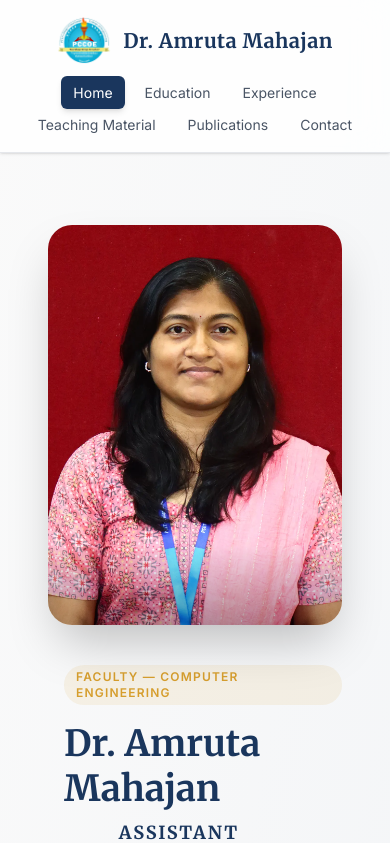
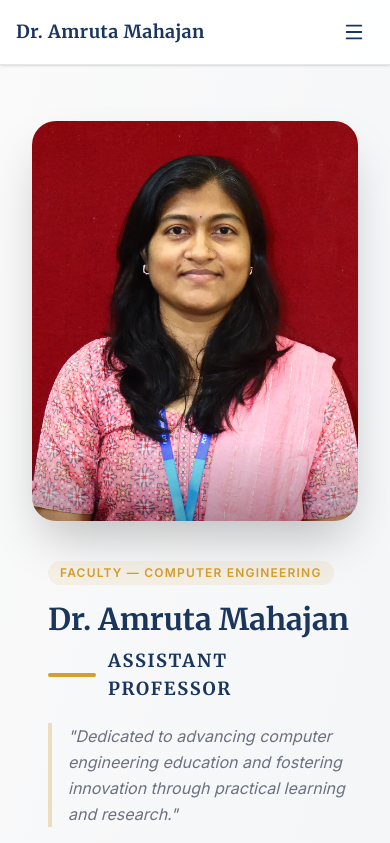
Before and after one commit to aavishkarchaudhari/Dr.-Amruta-Mahajan-Portfolio, a React (Vite) app: page / in a window 390 px wide. Shown: the top 843 px of the page. Built offline with nearby package versions, Linux system fonts and the light colour scheme.

Commit message:
feat: enhance Navbar with mobile support and improve Contact and Home pages

```diff
--- a/src/components/Navbar.jsx
+++ b/src/components/Navbar.jsx
@@ -1,42 +1,132 @@
-import { NavLink } from 'react-router-dom';
-import pccoelogo from '../assets/PCCOE-Pune-Logo.png';
+import { useState, useEffect, useRef } from 'react';
+import { NavLink, useLocation } from 'react-router-dom';
+import { Menu, X } from 'lucide-react';
+
+const NAV_LINKS = [
+  { to: '/', label: 'Home' },
+  { to: '/education', label: 'Education' },
+  { to: '/experience', label: 'Experience' },
+  { to: '/teaching', label: 'Teaching Material' },
+  { to: '/publications', label: 'Publications' },
+  { to: '/contact', label: 'Contact' },
+];
 
 const Navbar = () => {
+  const [menuOpen, setMenuOpen] = useState(false);
+  const location = useLocation();
+  const menuRef = useRef(null);
+
+  // Close menu on route change
+  useEffect(() => {
+    setMenuOpen(false);
+  }, [location]);
+
+  // Close menu on outside click
+  useEffect(() => {
+    const handleClickOutside = (e) => {
+      if (menuRef.current && !menuRef.current.contains(e.target)) {
+        setMenuOpen(false);
+      }
+    };
+    if (menuOpen) {
+      document.addEventListener('mousedown', handleClickOutside);
+    }
+    return () => document.removeEventListener('mousedown', handleClickOutside);
+  }, [menuOpen]);
+
+  // Prevent body scroll when menu is open
+  useEffect(() => {
+    document.body.style.overflow = menuOpen ? 'hidden' : '';
+    return () => { document.body.style.overflow = ''; };
+  }, [menuOpen]);
+
   const linkClass = ({ isActive }) =>
     `px-3 py-2 rounded-md text-sm font-medium transition-all duration-300 ${isActive
       ? 'bg-primary text-white shadow-md'
       : 'text-gray-600 hover:text-primary hover:bg-secondary/50'
     }`;
 
+  const mobileLinkClass = ({ isActive }) =>
+    `block w-full px-5 py-3.5 rounded-xl text-base font-medium transition-all duration-200 ${isActive
+      ? 'bg-primary text-white shadow-md'
+      : 'text-gray-700 hover:bg-secondary/60 hover:text-primary'
+    }`;
+
   return (
-    <nav className="sticky top-0 z-50 backdrop-blur-lg bg-white/80 border-b border-gray-200 shadow-sm">
-      <div className="max-w-6xl mx-auto px-4 sm:px-6 lg:px-8">
-        <div className="flex flex-col md:flex-row justify-between items-center py-4">
+    <>
+      <nav
+        ref={menuRef}
+        className="sticky top-0 z-50 backdrop-blur-lg bg-white/90 border-b border-gray-200 shadow-sm"
+      >
+        <div className="max-w-6xl mx-auto px-4 sm:px-6 lg:px-8">
+          <div className="flex items-center justify-between h-16 md:h-auto md:py-4">
 
-          {/* Logo / Name Area */}
-          <div className="flex items-center mb-4 md:mb-0">
-            <NavLink to="/" className="flex items-center">
-              <img src={pccoelogo} alt="PCCoE Logo" className="h-12 w-auto mr-3 object-contain" />
-              <div>
-                <h2 className="text-xl md:text-2xl font-bold text-primary tracking-wide leading-tight hover:text-primary/80 transition-colors">
+            {/* Logo / Name */}
+            <NavLink to="/" className="flex items-center gap-2 min-w-0">
+              <div className="min-w-0">
+                <h2 className="text-lg md:text-2xl font-bold text-primary tracking-wide leading-tight hover:text-primary/80 transition-colors truncate">
                   Dr. Amruta Mahajan
                 </h2>
               </div>
             </NavLink>
+
+            {/* Desktop Nav Links */}
+            <ul className="hidden md:flex flex-wrap justify-center gap-2 md:gap-4">
+              {NAV_LINKS.map((link) => (
+                <li key={link.to}>
+                  <NavLink to={link.to} className={linkClass} end={link.to === '/'}>
+                    {link.label}
+                  </NavLink>
+                </li>
+              ))}
+            </ul>
+
+            {/* Mobile Hamburger Button */}
+            <button
+              onClick={() => setMenuOpen((prev) => !prev)}
+              className="md:hidden flex items-center justify-center w-10 h-10 rounded-xl text-primary hover:bg-secondary/50 transition-colors duration-200 flex-shrink-0"
+              aria-label={menuOpen ? 'Close menu' : 'Open menu'}
+              aria-expanded={menuOpen}
+            >
+              {menuOpen ? <X size={22} /> : <Menu size={22} />}
+            </button>
+
           </div>
+        </div>
 
-          {/* Navigation Links */}
-          <ul className="flex flex-wrap justify-center gap-2 md:gap-4">
-            <li><NavLink to="/" className={linkClass}>Home</NavLink></li>
-            <li><NavLink to="/education" className={linkClass}>Education</NavLink></li>
-            <li><NavLink to="/experience" className={linkClass}>Experience</NavLink></li>
-            <li><NavLink to="/teaching" className={linkClass}>Teaching Material</NavLink></li>
-            <li><NavLink to="/publications" className={linkClass}>Publications</NavLink></li>
-            <li><NavLink to="/contact" className={linkClass}>Contact</NavLink></li>
-          </ul>
+        {/* Mobile Dropdown Menu */}
+        <div
+          className={`md:hidden overflow-hidden transition-all duration-300 ease-in-out ${menuOpen ? 'max-h-[500px] opacity-100' : 'max-h-0 opacity-0'
+            }`}
+        >
+          <div className="px-4 pb-5 pt-2 bg-white/95 backdrop-blur-md border-t border-gray-100">
+            <ul className="flex flex-col gap-1.5">
+              {NAV_LINKS.map((link) => (
+                <li key={link.to}>
+                  <NavLink
+                    to={link.to}
+                    className={mobileLinkClass}
+                    end={link.to === '/'}
+                    onClick={() => setMenuOpen(false)}
+                  >
+                    {link.label}
+                  </NavLink>
+                </li>
+              ))}
+            </ul>
+          </div>
         </div>
-      </div>
-    </nav>
+      </nav>
+
+      {/* Backdrop overlay for mobile */}
+      {menuOpen && (
+        <div
+          className="fixed inset-0 z-40 bg-black/20 backdrop-blur-sm md:hidden"
+          onClick={() => setMenuOpen(false)}
+          aria-hidden="true"
+        />
+      )}
+    </>
   );
 };
 
--- a/src/pages/Contact.jsx
+++ b/src/pages/Contact.jsx
@@ -25,7 +25,7 @@ const Contact = () => {
             <div>
               <p className="text-sm font-bold text-gray-400 uppercase tracking-wider mb-1">Phone</p>
               <a href="tel:+918983002525" className="text-lg font-semibold text-gray-800 hover:text-primary transition-colors">
-                +91 - 8983 00 2525
+                +91 8983 00 2525
               </a>
             </div>
           </div>
@@ -36,7 +36,7 @@ const Contact = () => {
             </div>
             <div>
               <p className="text-sm font-bold text-gray-400 uppercase tracking-wider mb-1">Email</p>
-              <a href="mailto:amruta.mahajan@pccoepune.org" className="text-lg font-semibold text-gray-800 hover:text-primary transition-colors">
+              <a href="https://mail.google.com/mail/?view=cm&fs=1&to=amruta.mahajan@pccoepune.org" target="_blank" rel="noopener noreferrer" className="text-base sm:text-lg font-semibold text-gray-800 hover:text-primary transition-colors break-all">
                 amruta.mahajan@pccoepune.org
               </a>
             </div>
@@ -125,7 +125,7 @@ const Contact = () => {
       </div>
 
       {/* Campus Map Section */}
-      <div className="mt-16 bg-white p-4 rounded-2xl shadow-sm border border-gray-100 h-[400px] w-full overflow-hidden">
+      <div className="mt-16 bg-white p-4 rounded-2xl shadow-sm border border-gray-100 h-[280px] sm:h-[350px] md:h-[400px] w-full overflow-hidden">
         <iframe
           src="https://www.google.com/maps/embed?pb=!1m18!1m12!1m3!1d3780.273183570222!2d73.75945141525492!3d18.65082108733285!2m3!1f0!2f0!3f0!3m2!1i1024!2i768!4f13.1!3m3!1m2!1s0x3bc2b9e76c8fa205%3A0x1b210131915734fd!2sPimpri%20Chinchwad%20College%20Of%20Engineering%20(PCCOE)!5e0!3m2!1sen!2sin!4v1680000000000!5m2!1sen!2sin"
           width="100%"
--- a/src/pages/Home.jsx
+++ b/src/pages/Home.jsx
@@ -4,7 +4,7 @@ import profilePhoto from '../assets/DrAmrutaMahajan.webp';
 
 const Home = () => {
   return (
-    <section className="min-h-[80vh] flex flex-col animate-fade-in py-10 px-8 md:px-16">
+    <section className="min-h-[80vh] flex flex-col animate-fade-in py-6 px-4 sm:px-8 md:px-16">
 
       {/* Top Section: Photo (left) + Details (right) */}
       <div className="flex flex-col md:flex-row gap-10 items-center mb-12">
@@ -29,12 +29,9 @@ const Home = () => {
             Faculty — Computer Engineering
           </span>
 
-          <h1 className="text-4xl md:text-5xl font-bold mb-2 text-primary leading-tight">
+          <h1 className="text-3xl sm:text-4xl md:text-5xl font-bold mb-2 text-primary leading-tight">
             Dr. Amruta Mahajan
           </h1>
-          {/* <h1 className="text-4xl md:text-5xl font-bold mb-4 text-primary leading-tight">
-            Abhishek Mahajan
-          </h1> */}
 
           {/* Decorative divider */}
           <div className="flex items-center gap-3 mb-5">
@@ -48,11 +45,11 @@ const Home = () => {
             "Dedicated to advancing computer engineering education and fostering innovation through practical learning and research."
           </p>
 
-          <div className="flex flex-wrap gap-4">
-            <Link to="/education" className="flex items-center bg-primary text-white px-6 py-3 rounded-xl hover:bg-primary/90 transition-all duration-200 shadow-md hover:shadow-lg hover:-translate-y-0.5">
+          <div className="flex flex-wrap gap-3">
+            <Link to="/education" className="flex items-center bg-primary text-white px-5 py-2.5 rounded-xl hover:bg-primary/90 transition-all duration-200 shadow-md hover:shadow-lg hover:-translate-y-0.5 text-sm sm:text-base">
               View Credentials <ChevronRight size={18} className="ml-2" />
             </Link>
-            <Link to="/publications" className="flex items-center border-2 border-primary text-primary px-6 py-3 rounded-xl hover:bg-primary hover:text-white transition-all duration-200">
+            <Link to="/publications" className="flex items-center border-2 border-primary text-primary px-5 py-2.5 rounded-xl hover:bg-primary hover:text-white transition-all duration-200 text-sm sm:text-base">
               Publications <ChevronRight size={18} className="ml-2" />
             </Link>
           </div>
@@ -94,7 +91,7 @@ const Home = () => {
             </div>
             <div>
               <h3 className="text-sm font-semibold text-gray-400 uppercase tracking-wider mb-1">Email</h3>
-              <a href="mailto:amruta.mahajan@pccoepune.org" className="text-gray-800 font-medium hover:text-accent transition-colors text-sm whitespace-nowrap">
+              <a href="https://mail.google.com/mail/?view=cm&fs=1&to=amruta.mahajan@pccoepune.org" target="_blank" rel="noopener noreferrer" className="text-gray-800 font-medium hover:text-accent transition-colors text-sm whitespace-nowrap">
                 amruta.mahajan@pccoepune.org
               </a>
             </div>
```
Lines whose indentation alone changed are shown as unchanged.
